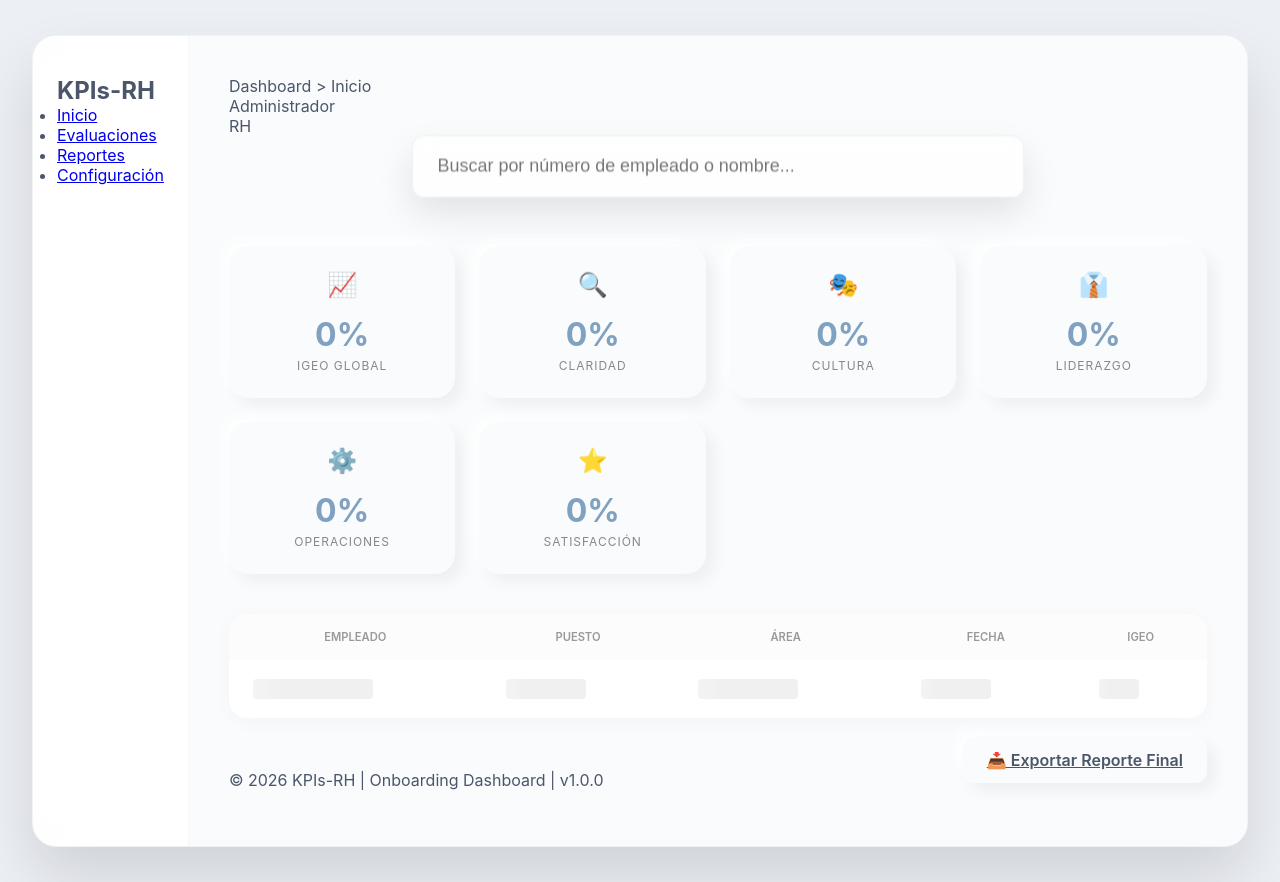
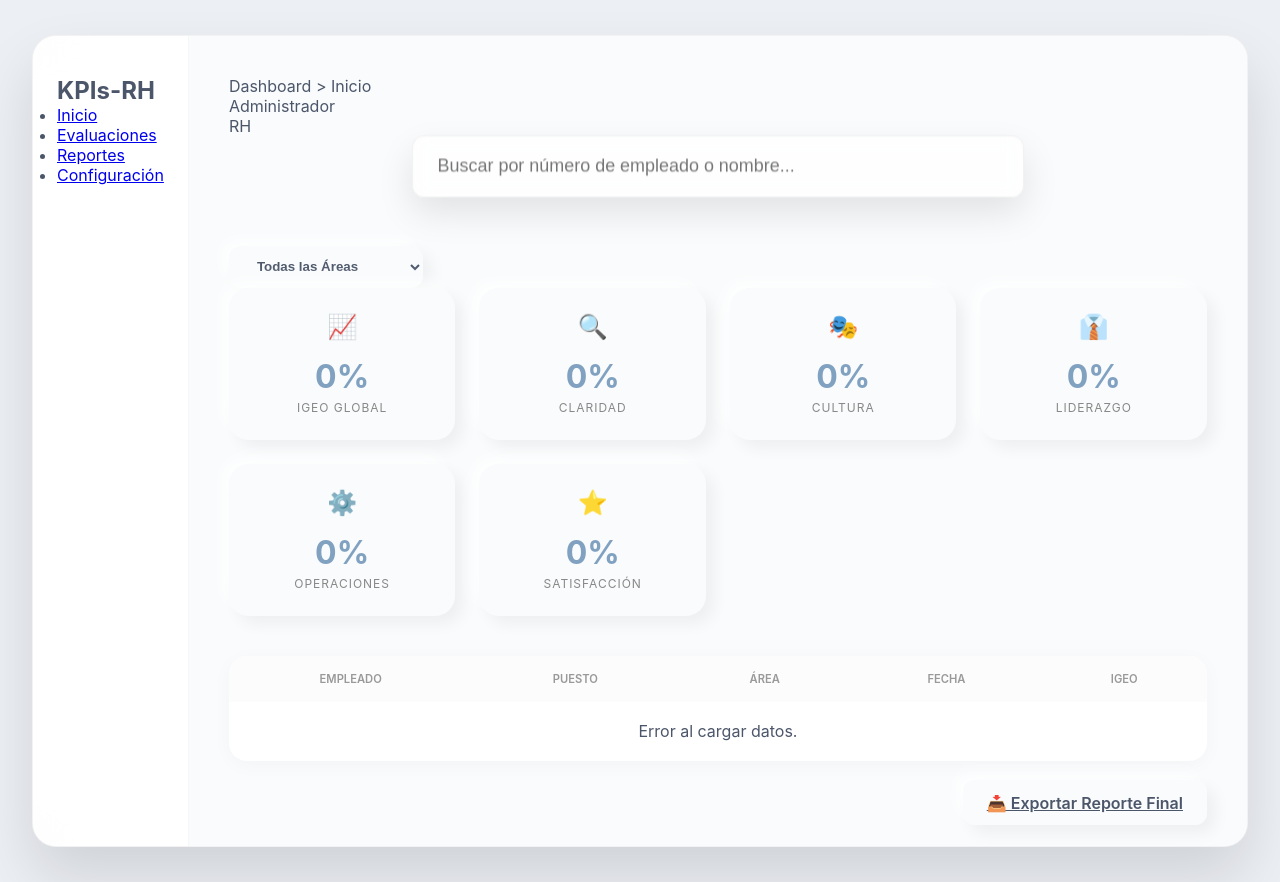
Before and after one commit to PapitaCosmica/KPIs-RH, a PHP site: page /KPIs-RH/ in a window 1280 px wide. Run offline with PHP 8.4, Linux system fonts and the light colour scheme; a stand-in replaces the project's code that opens the database connection; lists and menus that the app fills with data are empty.

Commit message:
feat: implement Fetch API for asynchronous dashboard filtering

```diff
--- a/app/templates/layout.php
+++ b/app/templates/layout.php
@@ -36,5 +36,9 @@
         </main>
         </div>
     </div>
+    <script>
+        window.APP_URL = "<?php echo URL_ROOT; ?>";
+    </script>
+    <script src="<?php echo URL_ROOT; ?>/assets/js/search.js"></script>
 </body>
 </html>
--- a/app/views/evaluaciones/index.php
+++ b/app/views/evaluaciones/index.php
@@ -1,39 +1,48 @@
-<div class="evaluaciones-view">
-    <!-- Spotlight Search -->
-    <div class="spotlight-search">
-        <input type="text" id="spotlightInput" placeholder="Buscar por número de empleado o nombre..." autofocus>
+    <!-- Spotlight Search & Filters -->
+    <div class="search-controls">
+        <div class="spotlight-search">
+            <input type="text" id="spotlightInput" placeholder="Buscar por número de empleado o nombre..." autofocus>
+        </div>
+        <div class="secondary-filters">
+            <select id="coordinacionSelect" class="btn-neo">
+                <option value="">Todas las Áreas</option>
+                <option value="Operaciones">Operaciones</option>
+                <option value="Sistemas">Sistemas</option>
+                <option value="Recursos Humanos">Recursos Humanos</option>
+            </select>
+        </div>
     </div>
 
     <!-- KPI Neomorphic Grid -->
     <div class="kpi-grid">
         <div class="kpi-card">
             <span class="icon">📈</span>
-            <span class="value">0%</span>
+            <span class="value" id="val-igeo">0%</span>
             <span class="label">IGEO Global</span>
         </div>
         <div class="kpi-card">
             <span class="icon">🔍</span>
-            <span class="value">0%</span>
+            <span class="value" id="val-claridad">0%</span>
             <span class="label">Claridad</span>
         </div>
         <div class="kpi-card">
             <span class="icon">🎭</span>
-            <span class="value">0%</span>
+            <span class="value" id="val-cultura">0%</span>
             <span class="label">Cultura</span>
         </div>
         <div class="kpi-card">
             <span class="icon">👔</span>
-            <span class="value">0%</span>
+            <span class="value" id="val-liderazgo">0%</span>
             <span class="label">Liderazgo</span>
         </div>
         <div class="kpi-card">
             <span class="icon">⚙️</span>
-            <span class="value">0%</span>
+            <span class="value" id="val-operaciones">0%</span>
             <span class="label">Operaciones</span>
         </div>
         <div class="kpi-card">
             <span class="icon">⭐</span>
-            <span class="value">0%</span>
+            <span class="value" id="val-satisfaccion">0%</span>
             <span class="label">Satisfacción</span>
         </div>
     </div>
@@ -61,7 +70,17 @@
                 </tr>
             </tbody>
         </table>
+        <!-- Quick Profile Modal (Hidden by default) -->
+    <div id="quickProfile" class="quick-profile glass-card" style="display:none; position: fixed; top: 10%; left: 50%; transform: translateX(-50%); width: 80%; max-width: 800px; z-index: 1000; max-height: 80vh; overflow-y: auto;">
+        <div class="profile-header">
+            <h3>Perfil del Colaborador</h3>
+            <button onclick="document.getElementById('quickProfile').style.display='none'" class="btn-close">×</button>
+        </div>
+        <div id="profileContent" class="profile-body">
+            <!-- Details will be injected here -->
+        </div>
     </div>
+</div>
 
     <div class="view-actions" style="margin-top: 2rem; text-align: right;">
         <a href="<?php echo URL_ROOT; ?>/export/download" class="btn-neo">
```
Also changed, not shown: public/assets/js/search.js (added).
